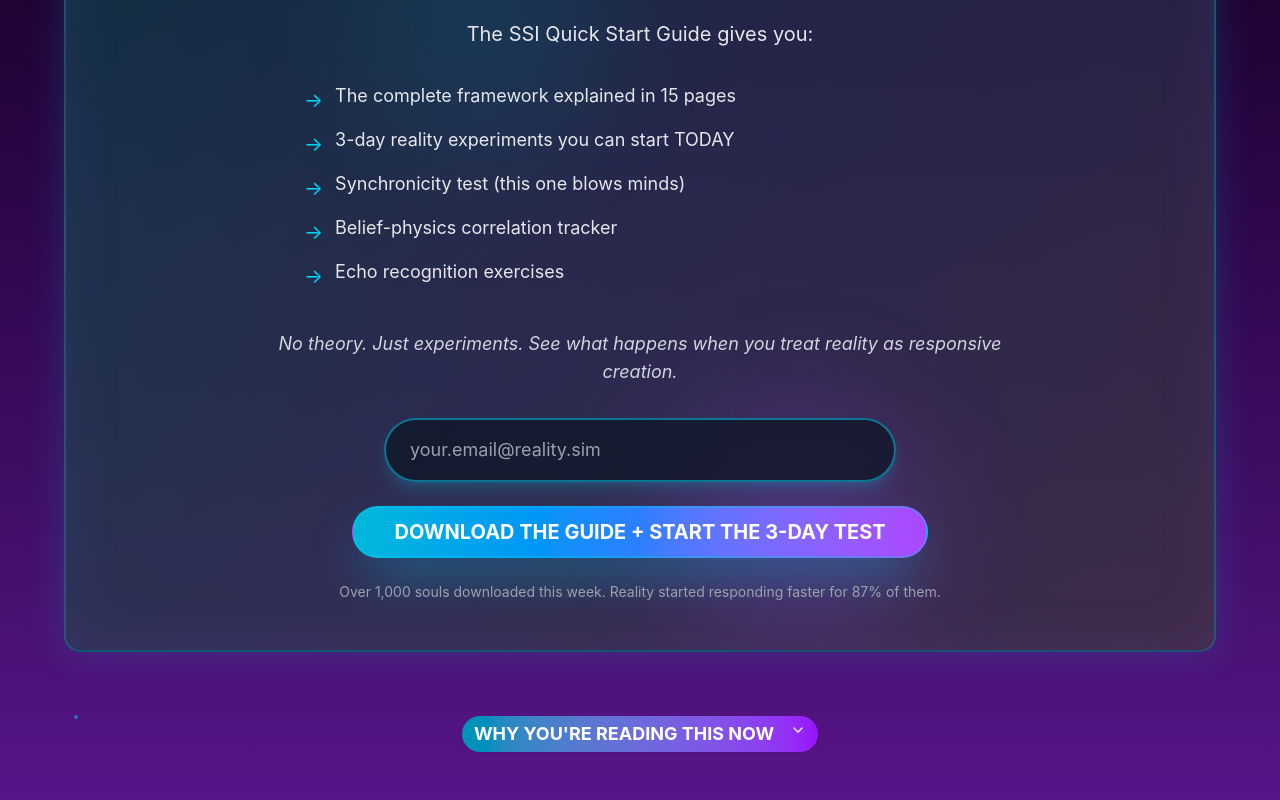
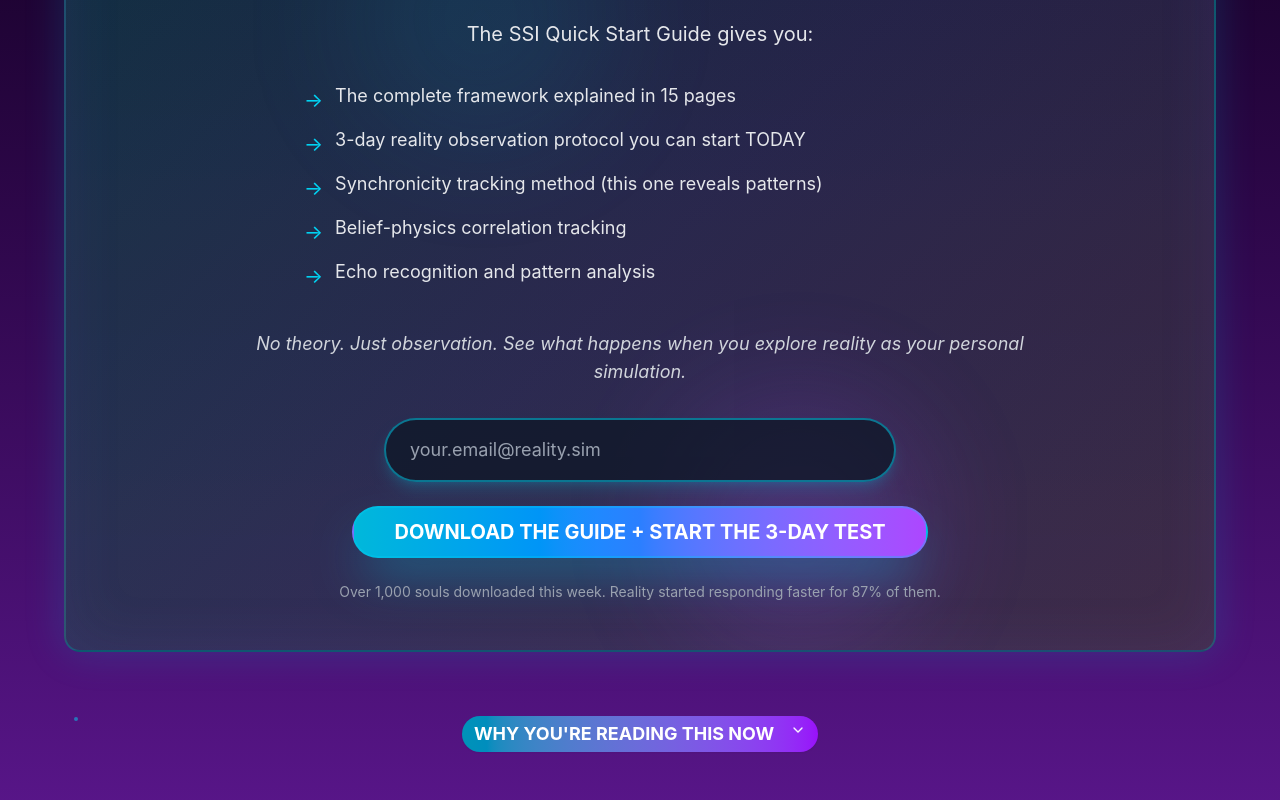
Before and after one commit to Mjons/SSILandingPage, a React (Vite) app: page / in a window 1280 px wide. Shown: the part 3740-4540 px from the top of the page. Built offline with nearby package versions, Linux system fonts and the light colour scheme.

Commit message:
updated book section

```diff
--- a/src/App.jsx
+++ b/src/App.jsx
@@ -404,24 +404,24 @@ function MainContent({ loopId = '', scrollOffset = 0 }) {
                 </div>
                 <div className="flex items-start">
                   <span className="text-cyan-400 text-xl mr-3 mt-1">→</span>
-                  <p className="text-lg text-gray-200">3-day reality experiments you can start TODAY</p>
+                  <p className="text-lg text-gray-200">3-day reality observation protocol you can start TODAY</p>
                 </div>
                 <div className="flex items-start">
                   <span className="text-cyan-400 text-xl mr-3 mt-1">→</span>
-                  <p className="text-lg text-gray-200">Synchronicity test (this one blows minds)</p>
+                  <p className="text-lg text-gray-200">Synchronicity tracking method (this one reveals patterns)</p>
                 </div>
                 <div className="flex items-start">
                   <span className="text-cyan-400 text-xl mr-3 mt-1">→</span>
-                  <p className="text-lg text-gray-200">Belief-physics correlation tracker</p>
+                  <p className="text-lg text-gray-200">Belief-physics correlation tracking</p>
                 </div>
                 <div className="flex items-start">
                   <span className="text-cyan-400 text-xl mr-3 mt-1">→</span>
-                  <p className="text-lg text-gray-200">Echo recognition exercises</p>
+                  <p className="text-lg text-gray-200">Echo recognition and pattern analysis</p>
                 </div>
               </div>
 
               <p className="text-gray-300 mb-8 text-lg italic">
-                No theory. Just experiments. See what happens when you treat reality as responsive creation.
+                No theory. Just observation. See what happens when you explore reality as your personal simulation.
               </p>
 
               {/* Email input */}
@@ -1021,10 +1021,10 @@ function MainContent({ loopId = '', scrollOffset = 0 }) {
                   </div>
                 </div>
                 <div className="flex items-start">
-                  <span className="text-purple-400 text-2xl mr-4 mt-1">🧪</span>
+                  <span className="text-purple-400 text-2xl mr-4 mt-1">🔮</span>
                   <div>
-                    <h4 className="text-white font-semibold text-lg">Advanced Experiments</h4>
-                    <p className="text-gray-400">30+ reality tests and consciousness exercises</p>
+                    <h4 className="text-white font-semibold text-lg">Advanced Explorations</h4>
+                    <p className="text-gray-400">30+ reality observations and consciousness investigations</p>
                   </div>
                 </div>
                 <div className="flex items-start">
@@ -1043,8 +1043,9 @@ function MainContent({ loopId = '', scrollOffset = 0 }) {
                   rel="noopener noreferrer"
                   className="inline-block"
                 >
-                  <Button className="bg-gradient-to-r from-purple-600 via-blue-600 to-cyan-600 hover:from-purple-700 hover:via-blue-700 hover:to-cyan-700 text-white px-10 py-6 text-xl rounded-full transition-all duration-300 transform hover:scale-105 font-bold shadow-2xl shadow-purple-500/50 border-2 border-purple-400/30">
-                    GET THE FULL BOOK
+                  <Button className="relative bg-gradient-to-r from-cyan-500 via-purple-500 to-blue-500 hover:from-cyan-400 hover:via-purple-400 hover:to-blue-400 text-white px-12 py-7 text-xl rounded-full transition-all duration-500 transform hover:scale-110 font-bold shadow-[0_0_40px_rgba(6,182,212,0.4)] hover:shadow-[0_0_60px_rgba(139,92,246,0.6)] border-2 border-cyan-400/40 hover:border-purple-400/60 overflow-hidden group">
+                    <span className="relative z-10">GET THE FULL BOOK</span>
+                    <div className="absolute inset-0 bg-gradient-to-r from-purple-600 via-cyan-600 to-blue-600 opacity-0 group-hover:opacity-100 transition-opacity duration-500"></div>
                   </Button>
                 </a>
                 <p className="text-sm text-gray-400 mt-4">
```
